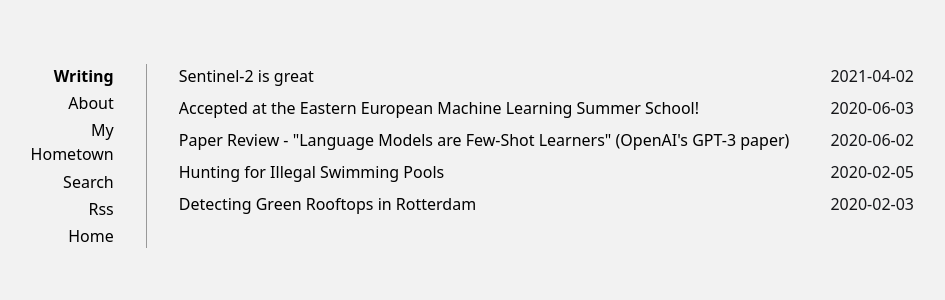
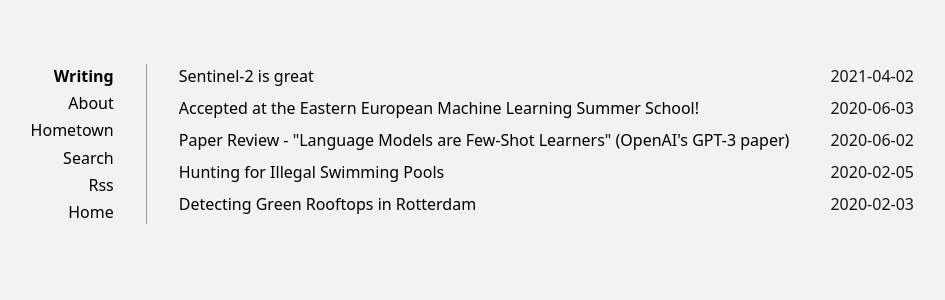
Before and after one commit to fernandeslouro/blog, a Jekyll site: the page built from index.html, in a window 1280 px wide. Shown: the top 300 px of the page, without its empty margins (174-1119 px from the left). Built offline with Jekyll 4.4.1, drawn with Linux system fonts in a browser that asks for light colours.

```diff
--- a/_data/navigation.yml
+++ b/_data/navigation.yml
@@ -3,7 +3,7 @@ links:
   url: /
 - title: About
   url: /about
-- title: My Hometown
+- title: Hometown
   url: /hometown
 - title: Search
   url: /search
```
Also changed, not shown: _pages/hometown.md (+4 -4 lines).
